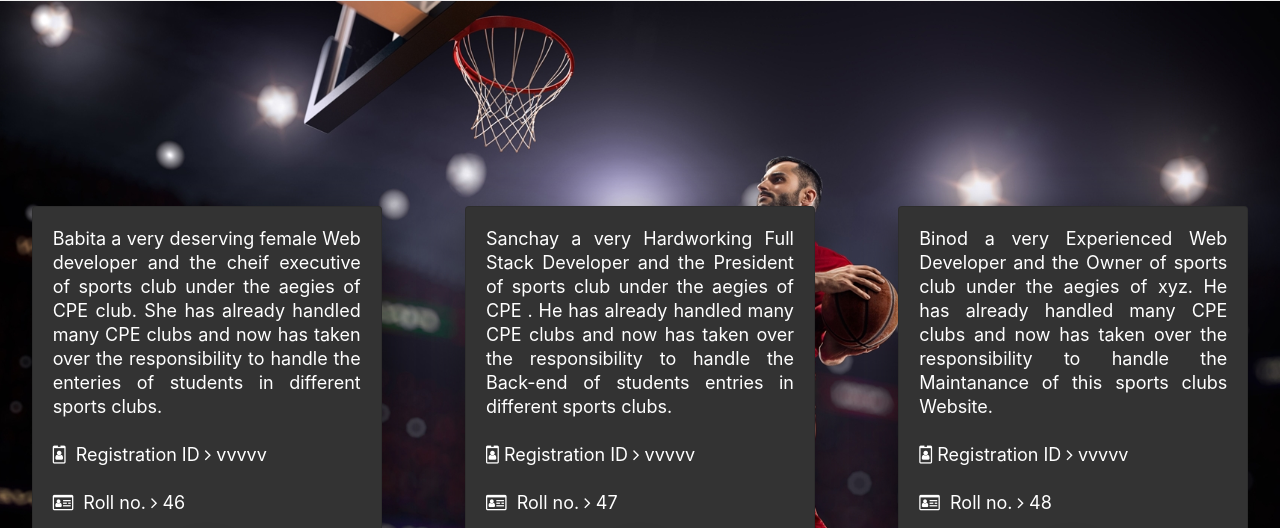
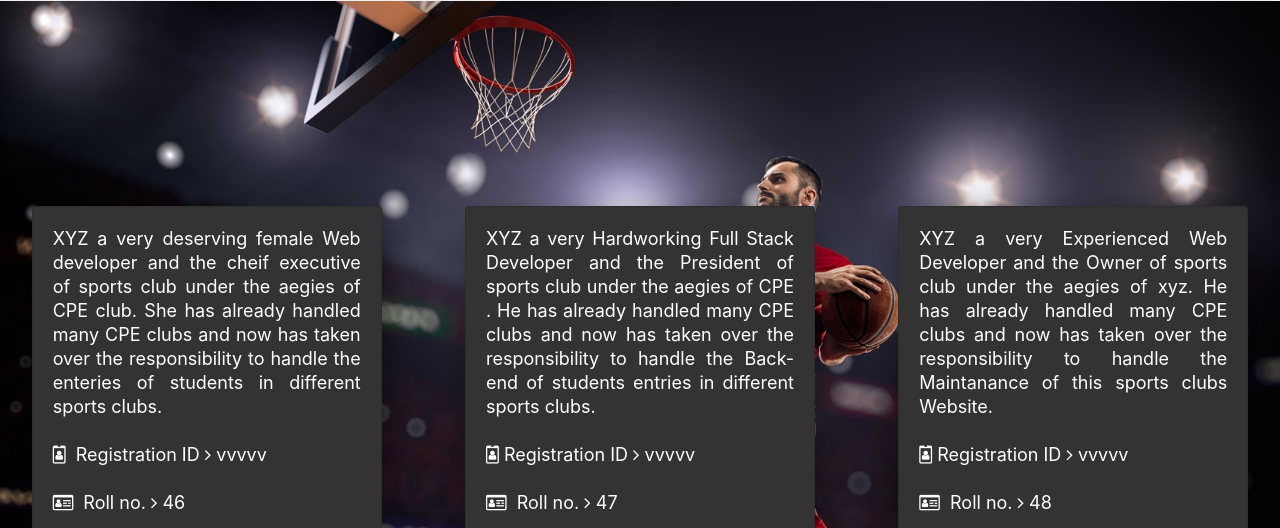
Before and after one commit to Sanchay-Sethi/CSE-326-Website-Sports-club, a plain HTML site: page index.html in a window 1280 px wide. Shown: the part 3382-3910 px from the top of the page. Drawn offline with nearby package versions, Linux system fonts and the light colour scheme.

Commit message:
Update index.html

```diff
--- a/index.html
+++ b/index.html
@@ -236,7 +236,7 @@
     <div class="card">
       <div class="layer"></div>
         <div class="content">
-          <p>Babita a very deserving female Web developer and the cheif executive of sports club under the aegies of CPE club. She has already handled many CPE clubs and now has taken over the responsibility to handle the enteries of students in different sports clubs. <br><br>
+          <p>XYZ a very deserving female Web developer and the cheif executive of sports club under the aegies of CPE club. She has already handled many CPE clubs and now has taken over the responsibility to handle the enteries of students in different sports clubs. <br><br>
           <i class="fa fa-id-badge" aria-hidden="true"></i> &nbsp;Registration ID <i class="fa fa-angle-right" aria-hidden="true"></i> vvvvv <br><br><i class="fa fa-id-card-o" aria-hidden="true"></i>&nbsp; Roll no.&nbsp;<i class="fa fa-angle-right" aria-hidden="true"></i> 46
           </p>
           <div class="image">
@@ -250,7 +250,7 @@
          <div class="card">
       <div class="layer"></div>
         <div class="content">
-          <p>Sanchay a  very Hardworking Full Stack Developer and the President of sports club under the aegies of CPE . He has already handled many CPE clubs and now has taken over the responsibility to handle the Back-end of students entries in different sports clubs. <br><br>
+          <p>XYZ a  very Hardworking Full Stack Developer and the President of sports club under the aegies of CPE . He has already handled many CPE clubs and now has taken over the responsibility to handle the Back-end of students entries in different sports clubs. <br><br>
           <i class="fa fa-id-badge" aria-hidden="true"></i>&nbsp;Registration ID <i class="fa fa-angle-right" aria-hidden="true"></i> vvvvv <br><br><i class="fa fa-id-card-o" aria-hidden="true"></i>&nbsp; Roll no.&nbsp;<i class="fa fa-angle-right" aria-hidden="true"></i> 47
           </p>
           <div class="image">
@@ -264,7 +264,7 @@
          <div class="card">
       <div class="layer"></div>
         <div class="content">
-          <p>Binod a very Experienced Web Developer and the Owner of sports club under the aegies of xyz. He has already handled many CPE clubs and now has taken over the responsibility to handle the Maintanance of this sports clubs Website. <br><br>
+          <p>XYZ a very Experienced Web Developer and the Owner of sports club under the aegies of xyz. He has already handled many CPE clubs and now has taken over the responsibility to handle the Maintanance of this sports clubs Website. <br><br>
           <i class="fa fa-id-badge" aria-hidden="true"></i>&nbsp;Registration ID <i class="fa fa-angle-right" aria-hidden="true"></i> vvvvv <br><br><i class="fa fa-id-card-o" aria-hidden="true"></i>&nbsp; Roll no.&nbsp;<i class="fa fa-angle-right" aria-hidden="true"></i> 48
           </p>
           <div class="image">
```
